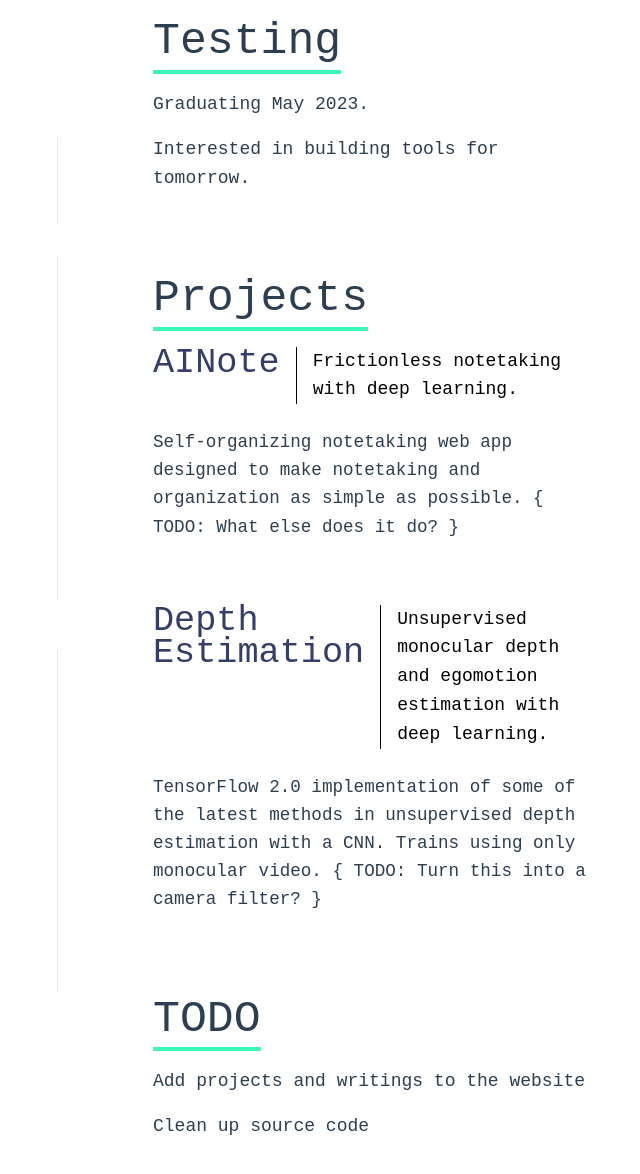
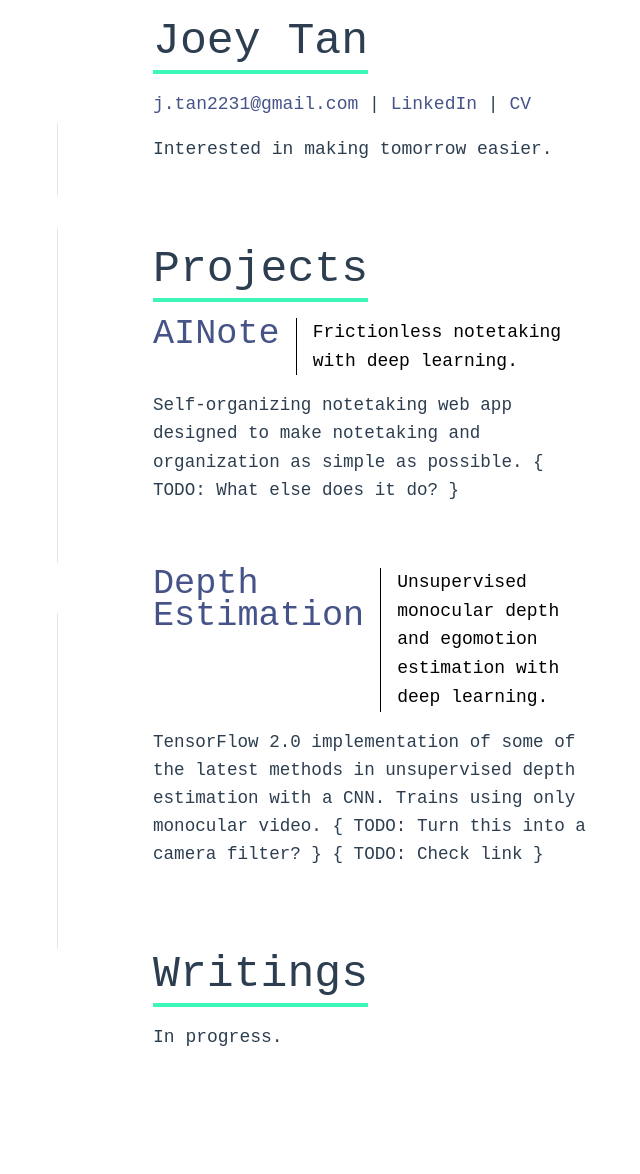
Before and after one commit to JTan2231/JTan2231.github.io-old, a Vue app: page / in a window 1280 px wide. Shown: the top 1174 px of the page, without its empty margins (7-647 px from the left). Built offline with nearby package versions, Linux system fonts and the light colour scheme.

Commit message:
link styling; added my name; got rid of todo

```diff
--- a/src/assets/main.css
+++ b/src/assets/main.css
@@ -11,13 +11,13 @@
 a,
 .green {
     text-decoration: none;
-    color: hsla(160, 100%, 37%, 1);
+    color: hsl(227.7, 33.9%, 48%);
     transition: 0.4s;
 }
 
 @media (hover: hover) {
     a:hover {
-        background-color: hsla(160, 100%, 37%, 0.2);
+        background-color: hsla(227.7, 33.9%, 48%, 0.2);
     }
 }
 
--- a/src/components/MainPage.vue
+++ b/src/components/MainPage.vue
@@ -5,11 +5,15 @@
 
 <template>
     <PageItem>
-        <template #heading>Testing</template>
+        <template #heading>Joey Tan</template>
 
-        <template #p1>Graduating May 2023.</template>
+        <template #p1>
+            <a href="mailto:j.tan2231@gmail.com">j.tan2231@gmail.com</a> |
+            <a href="https://linkedin.com/in/joseph-tan-478aa5186">LinkedIn</a> |
+            <a href="https://jtan2231.github.io">CV</a>
+        </template>
         <template #p2>
-            Interested in building tools for tomorrow.
+            Interested in making tomorrow easier.
         </template>
     </PageItem>
 
@@ -18,7 +22,9 @@
 
         <template #p1>
             <Project>
-                <template #projectName>AINote</template>
+                <template #projectName>
+                    <a href="https://github.com/JTan2231/ainote">AINote</a>
+                </template>
 
                 <template #tooling>
                     Frictionless notetaking with deep learning.
@@ -30,14 +36,16 @@
             </Project>
 
             <Project>
-                <template #projectName>Depth Estimation</template>
+                <template #projectName>
+                    <a href="https://github.com/JTan2231/depth-estimation">Depth Estimation</a>
+                </template>
 
                 <template #tooling>
                     Unsupervised monocular depth and egomotion estimation with deep learning.
                 </template>
 
                 <template #description>
-                    TensorFlow 2.0 implementation of some of the latest methods in unsupervised depth estimation with a CNN. Trains using only monocular video. { TODO: Turn this into a camera filter? }
+                    TensorFlow 2.0 implementation of some of the latest methods in unsupervised depth estimation with a CNN. Trains using only monocular video. { TODO: Turn this into a camera filter? } { TODO: Check link }
                 </template>
             </Project>
 
@@ -46,10 +54,15 @@
 
     <div style="top: -3rem;">
         <PageItem>
-            <template #heading>TODO</template>
+            <template #heading>Writings</template>
 
-            <template #p1>Add projects and writings to the website</template>
-            <template #p2>Clean up source code</template>
+            <template #p1>In progress.</template>
         </PageItem>
     </div>
 </template>
+
+<style scoped>
+a {
+    color: hsl(228, 32.5%, 40.2%);
+}
+</style>
--- a/src/components/Project.vue
+++ b/src/components/Project.vue
@@ -21,7 +21,6 @@
 .header {
     display: flex;
     width: fit-content;
-    padding-bottom: 0.5rem;
 }
 
 .name {
```
